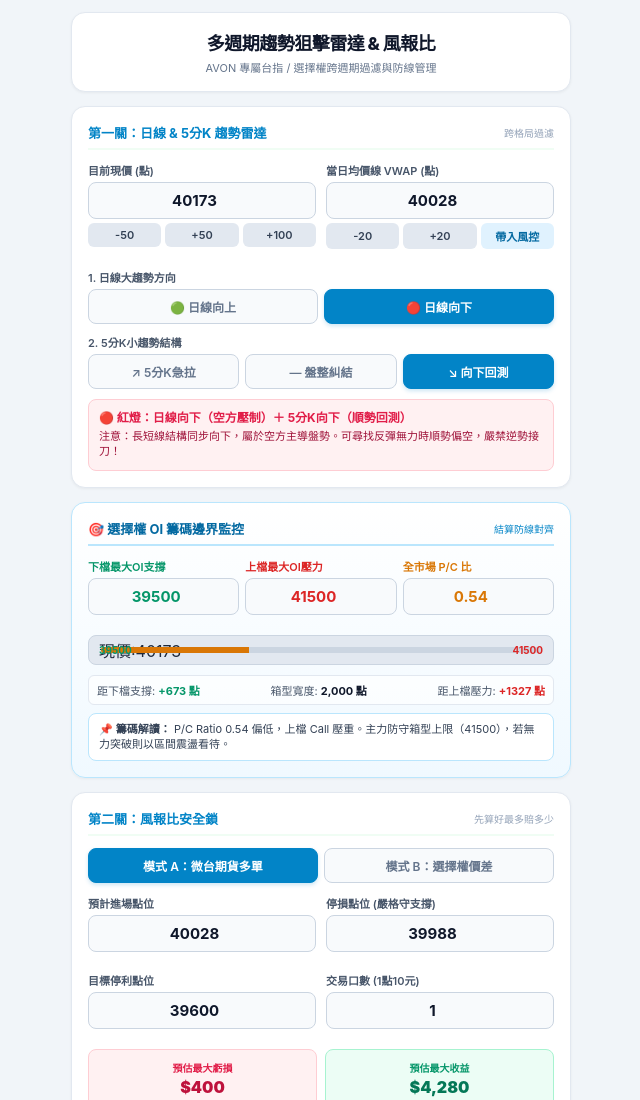
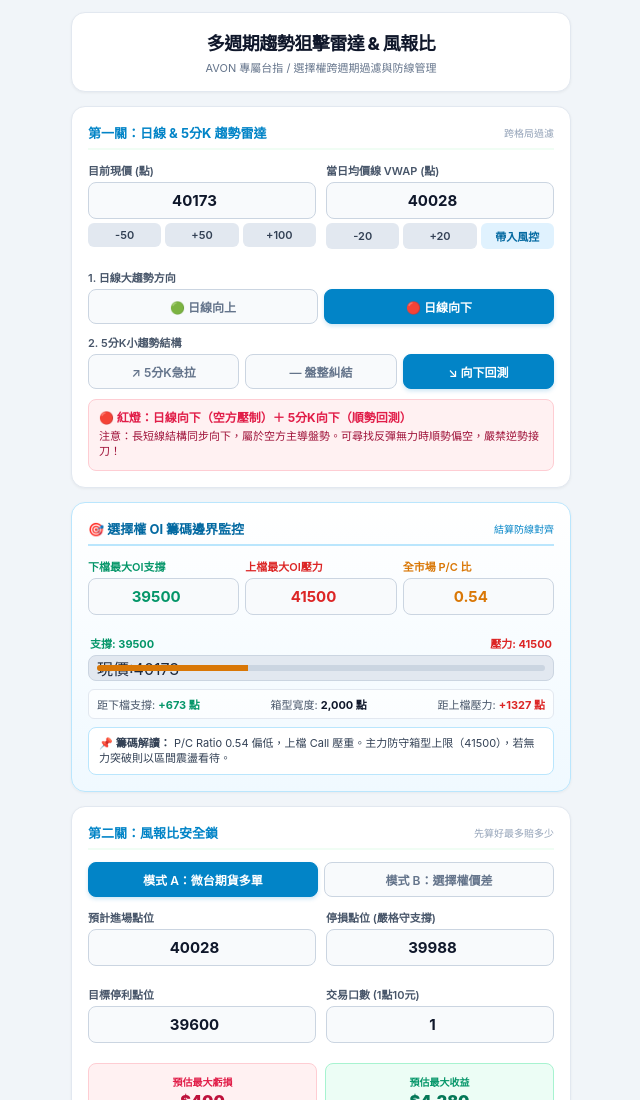
Before and after one commit to tb043317-eng/-, a plain HTML site: page index.html in a window 1280 px wide. Shown: the top 1100 px of the page, without its empty margins (319-959 px from the left). Drawn offline with Linux system fonts and the light colour scheme.

Commit message:
Add files via upload

```diff
--- a/index.html
+++ b/index.html
@@ -52,13 +52,12 @@
         /* 專屬 OI 籌碼區外框 */
         .oi-card { border-color: #bae6fd; background: linear-gradient(to bottom, #ffffff, #f0f9ff); }
 
-        /* 視覺化軌道條 */
-        .track-container { position: relative; background: #e2e8f0; border-radius: 8px; height: 30px; display: flex; align-items: center; padding: 0 10px; margin: 10px 0; border: 1px solid #cbd5e1; }
-        .track-bg { position: absolute; left: 12px; right: 12px; height: 6px; background: #cbd5e1; border-radius: 3px; overflow: hidden; }
+        /* 視覺化跑道改善（數字移到上方，避免覆蓋） */
+        .track-header { display: flex; justify-content: space-between; font-size: 11px; font-weight: 700; margin-bottom: 4px; padding: 0 2px; }
+        .track-container { position: relative; background: #e2e8f0; border-radius: 8px; height: 26px; display: flex; align-items: center; padding: 0 8px; margin-bottom: 8px; border: 1px solid #cbd5e1; }
+        .track-bg { position: absolute; left: 8px; right: 8px; height: 6px; background: #cbd5e1; border-radius: 3px; overflow: hidden; }
         .track-progress { height: 100%; background: #d97706; width: 50%; transition: width 0.3s ease; }
-        .track-pointer { position: absolute; transform: translateX(-50%); background: #0f172a; color: #ffffff; font-size: 9px; font-weight: 800; padding: 2px 6px; border-radius: 4px; top: 4px; white-space: nowrap; box-shadow: 0 1px 2px rgba(0,0,0,0.2); }
-        .track-label-l { position: absolute; left: 10px; font-size: 10px; font-weight: 700; color: #059669; z-index: 2; }
-        .track-label-r { position: absolute; right: 10px; font-size: 10px; font-weight: 700; color: #dc2626; z-index: 2; }
+        .track-pointer { position: absolute; transform: translateX(-50%); background: #0f172a; color: #ffffff; font-size: 10px; font-weight: 800; padding: 1px 6px; border-radius: 4px; top: 3px; white-space: nowrap; box-shadow: 0 1px 2px rgba(0,0,0,0.2); z-index: 5; }
 
         /* 資訊檢視欄 */
         .info-bar { display: flex; justify-content: space-between; font-size: 11px; color: #475569; background: rgba(255,255,255,0.7); padding: 6px 8px; border-radius: 6px; margin-bottom: 8px; border: 1px solid #e2e8f0; }
@@ -156,13 +155,15 @@
                 </div>
             </div>
 
-            <!-- 視覺化跑道 -->
+            <!-- 視覺化跑道（數字移至上方，徹底解決覆蓋問題） -->
+            <div class="track-header">
+                <span style="color: #059669;">支撐: <span id="disp-floor">39500</span></span>
+                <span style="color: #dc2626;">壓力: <span id="disp-ceiling">41500</span></span>
+            </div>
             <div class="track-container">
-                <span class="track-label-l" id="disp-floor">39500</span>
                 <div class="track-bg">
                     <div id="oi-bar" class="track-progress"></div>
                 </div>
-                <span class="track-label-r" id="disp-ceiling">41500</span>
                 <div id="oi-pointer" class="pointer" style="left: 50%;">現價:40173</div>
             </div>
 
@@ -322,7 +323,7 @@
 
             const span = ceiling - floor;
             let pct = span === 0 ? 50 : ((market - floor) / span) * 100;
-            pct = Math.max(8, Math.min(92, pct));
+            pct = Math.max(5, Math.min(95, pct));
 
             document.getElementById('oi-bar').style.width = pct + '%';
             document.getElementById('oi-pointer').style.left = pct + '%';
```
